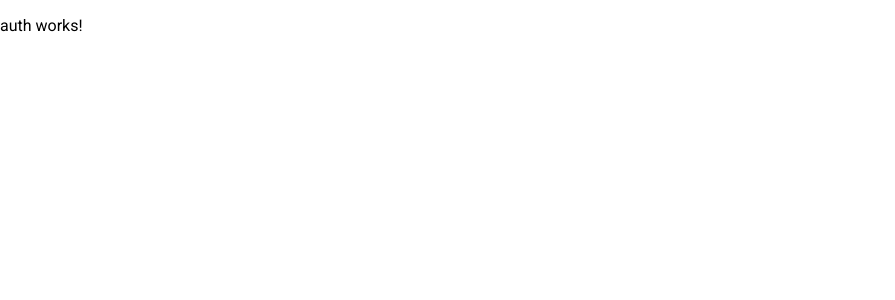
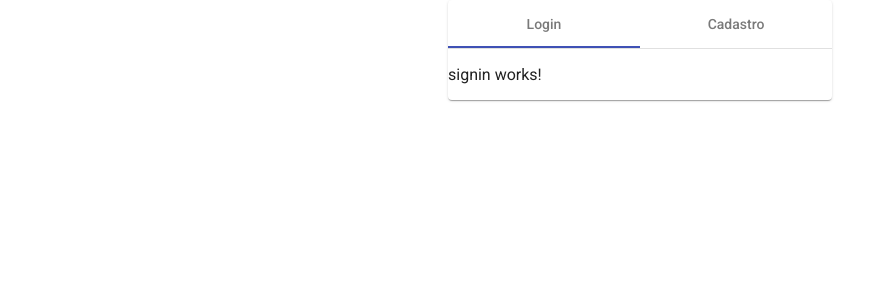
Before and after one commit to FelipeMenezesDM/wallet, an Angular app: page /user in a window 1280 px wide. Shown: the top 300 px of the page, without its empty margins (0-895 px from the left). Built offline with nearby package versions, Linux system fonts and the light colour scheme.

Commit message:
Adicionando componentes de login e cadaastronas abas da página de autenticação .

```diff
--- a/src/app/auth/auth.component.css
+++ b/src/app/auth/auth.component.css
@@ -0,0 +1,3 @@
+.user-page-card {
+    padding: 0;
+}
--- a/src/app/auth/auth.component.html
+++ b/src/app/auth/auth.component.html
@@ -1 +1,16 @@
-<p>auth works!</p>
+<div fxLayoutAlign="center top">
+    <mat-card fxFlex="30" class="user-page-card">
+      <mat-tab-group dynamicHeight mat-stretch-tabs>
+        <mat-tab label="Login">
+          <ng-template matTabContent>
+            <app-signin></app-signin>
+          </ng-template>
+        </mat-tab>
+        <mat-tab label="Cadastro">
+          <ng-template matTabContent>
+            <app-signup></app-signup>
+          </ng-template>
+        </mat-tab>
+      </mat-tab-group>
+    </mat-card>
+</div>
--- /dev/null
+++ b/src/app/auth/signin/signin.component.html
@@ -0,0 +1 @@
+<p>signin works!</p>
--- /dev/null
+++ b/src/app/auth/signin/signin.component.ts
@@ -0,0 +1,15 @@
+import { Component, OnInit } from '@angular/core';
+
+@Component({
+  selector: 'app-signin',
+  templateUrl: './signin.component.html',
+  styleUrls: ['./signin.component.css']
+})
+export class SigninComponent implements OnInit {
+
+  constructor() { }
+
+  ngOnInit(): void {
+  }
+
+}
--- /dev/null
+++ b/src/app/auth/signup/signup.component.html
@@ -0,0 +1 @@
+<p>signup works!</p>
--- /dev/null
+++ b/src/app/auth/signup/signup.component.ts
@@ -0,0 +1,15 @@
+import { Component, OnInit } from '@angular/core';
+
+@Component({
+  selector: 'app-signup',
+  templateUrl: './signup.component.html',
+  styleUrls: ['./signup.component.css']
+})
+export class SignupComponent implements OnInit {
+
+  constructor() { }
+
+  ngOnInit(): void {
+  }
+
+}
```
Also changed, not shown: src/app/app.module.ts (+13 -3 lines), src/app/auth/auth.module.ts (added, +17 -0 lines), src/app/app.routing.module.ts (renamed from src/app/app.routing.ts), src/app/auth/signin/signin.component.css (added), src/app/auth/signup/signup.component.css (added), 2 other files (tests, documents, lock files or other folders).
